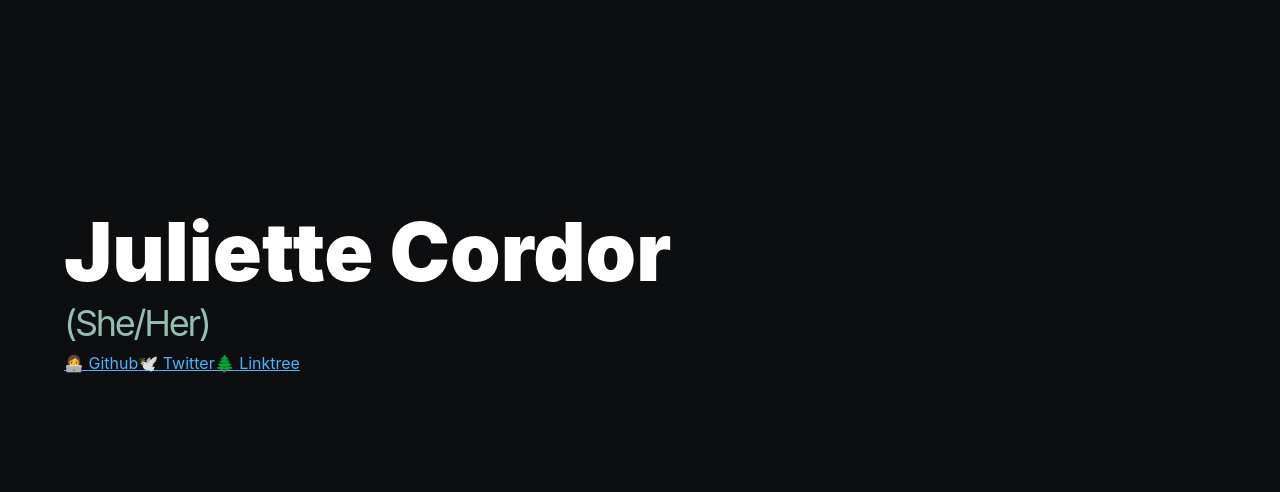
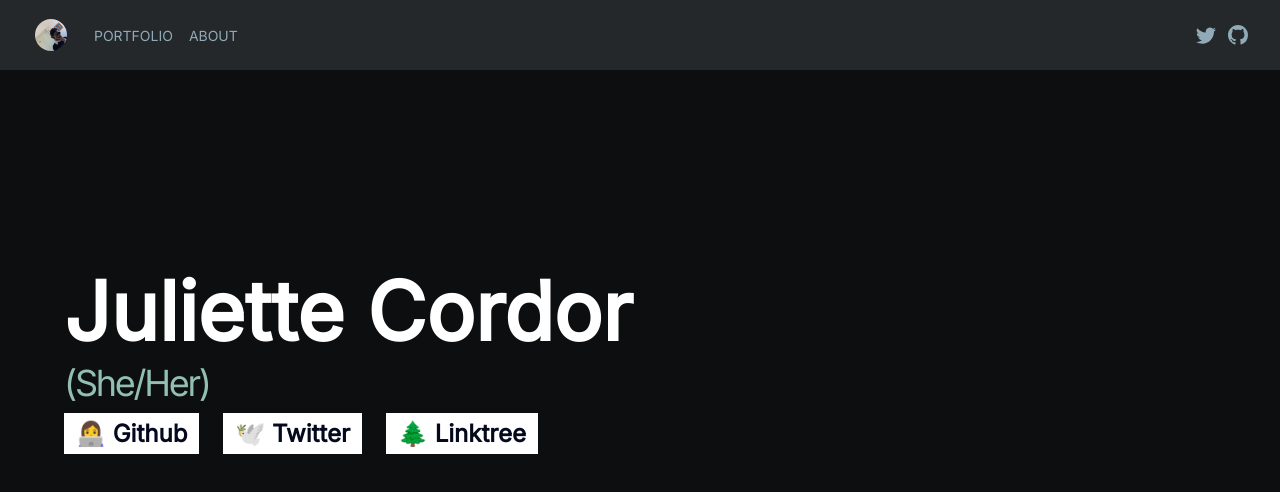
Before and after one commit to jewlexx/portfolio, a Next.js app: page / in a window 1280 px wide. Shown: the top 492 px of the page. Built offline with nearby package versions, Linux system fonts and the light colour scheme.

Commit message:
updates and fixes

```diff
--- a/package.json
+++ b/package.json
@@ -9,6 +9,7 @@
     "start": "next start"
   },
   "dependencies": {
+    "@fontsource/inter": "4.5.14",
     "@giscus/react": "2.2.4",
     "gray-matter": "4.0.3",
     "next": "13.0.5",
--- a/src/pages/_app.tsx
+++ b/src/pages/_app.tsx
@@ -1,4 +1,5 @@
 import type { AppProps } from 'next/app';
+import '@fontsource/inter';
 import '../styles/globals.scss';
 
 function MyApp({ Component, pageProps }: AppProps) {
--- a/src/pages/index.tsx
+++ b/src/pages/index.tsx
@@ -36,6 +36,8 @@ const Home: NextPage = () => {
         <link rel="icon" href="/favicon.ico" />
       </Head>
 
+      <Nav />
+
       <main>
         <header className={styles.hero}>
           <div className={styles.overlay}>
@@ -50,7 +52,7 @@ const Home: NextPage = () => {
                 <a
                   key={`${emoji}-${name}-${url}`}
                   href={`https://${url}`}
-                  className="role"
+                  className={styles.role}
                   target="_blank"
                   rel="noopener noreferrer"
                 >
```
Also changed, not shown: 1 other file (tests, documents, lock files or other folders).
